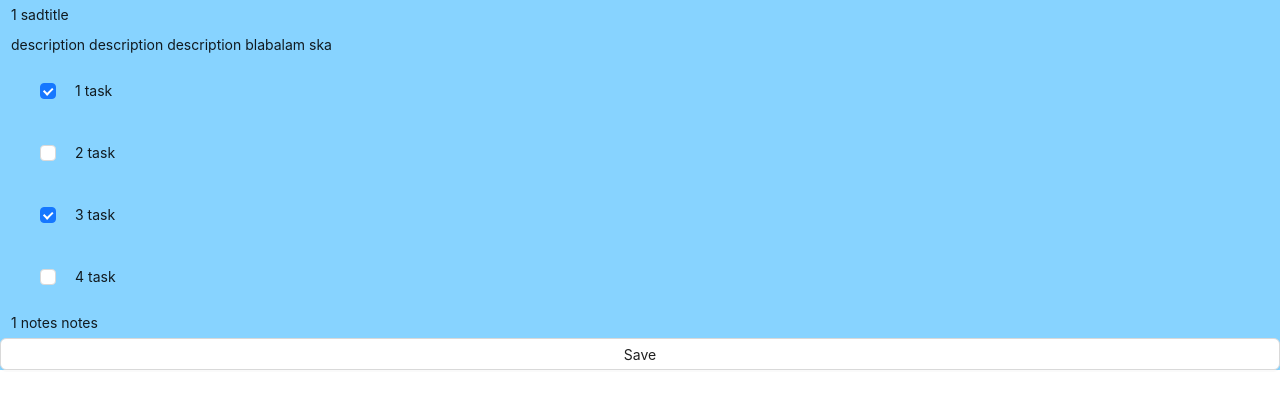
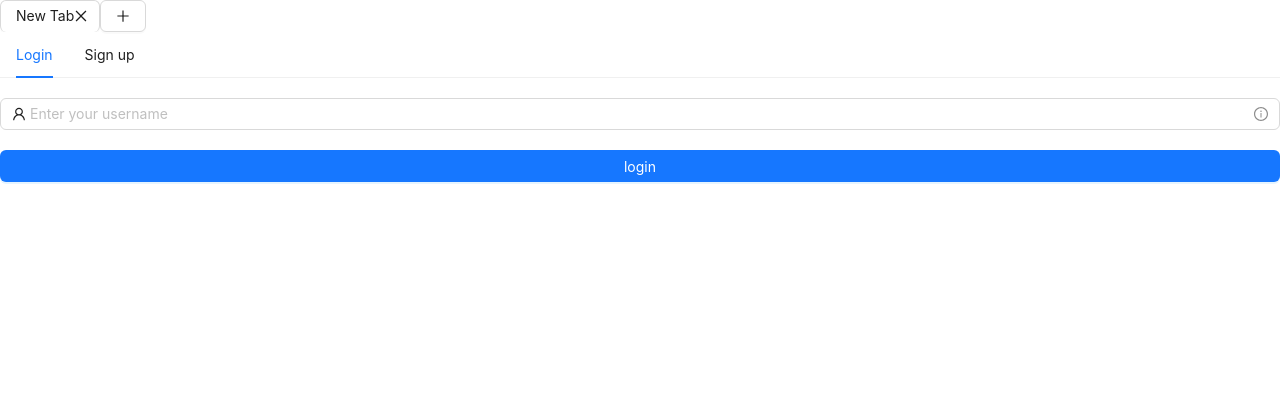
Before and after one commit to agfornalska/Agu-do, a React (Create React App) app: page / in a window 1280 px wide. Shown: the top 408 px of the page. Built offline with nearby package versions, Linux system fonts and the light colour scheme.

Commit message:
new functionalities to header

```diff
--- a/src/App.js
+++ b/src/App.js
@@ -1,9 +1,9 @@
 import React, { useState } from 'react'
 import './App.css'
-import { TabsComponent } from './components/TabsComponent'
-import { LoggingComponent } from './components/LoggingComponent'
+
 import { Sider } from './components/Sider/Sider'
 import { LoggedContent } from './components/LoggedContent/LoggedContent'
+import { Header } from './components/Header/Header'
 
 const initialItems = [
   {
@@ -32,7 +32,7 @@ function App() {
   const [items, setItems] = useState(initialItems)
   return (
     <div>
-      <LoggedContent current={current} />
+      <Header />
     </div>
   )
 }
--- /dev/null
+++ b/src/components/Header/Header.css
@@ -0,0 +1,33 @@
+.tab-list {
+  display: flex;
+  flex-direction: row;
+}
+.tab-cliked {
+}
+.tab-default {
+  display: flex;
+  flex-direction: row;
+
+  height: 32px;
+  padding: 4px 15px;
+
+  box-shadow: 0 2px 0 rgb(0 0 0 / 2%);
+  border: 1px solid transparent;
+  border-radius: 6px;
+  border-color: rgb(0 0 0 / 15%);
+  border-bottom: #ffffff;
+  color: rgba(0, 0, 0, 0.88);
+
+  font-size: 14px;
+  font-weight: 400;
+
+  cursor: pointer;
+  transition: all 0.2s cubic-bezier(0.645, 0.045, 0.355, 1);
+
+  touch-action: manipulation;
+  line-height: 1.5714285714285714;
+}
+.tab-delete-button {
+  width: 10px;
+  padding-inline-start: 2;
+}
--- /dev/null
+++ b/src/components/Header/Header.jsx
@@ -0,0 +1,99 @@
+import React, { useRef, useState } from 'react'
+
+import { Button } from 'antd'
+import { LoggedContent } from '../LoggedContent/LoggedContent'
+import { LoggingComponent } from '../LoggingComponent'
+import { PlusOutlined, CloseOutlined } from '@ant-design/icons'
+import classNames from 'classnames'
+
+import './Header.css'
+
+export function Header() {
+  const [panes, setPanes] = useState([{ name: null, id: null }])
+  const [userData, setUserData] = React.useState(panes[0])
+  const { id, name } = userData
+
+  function handleLoggedIn(responseBody) {
+    const newUserData = {
+      name: responseBody.name,
+      id: responseBody.id,
+    }
+    setUserData(newUserData)
+
+    const newPanes = panes.map((pane) =>
+      pane.id === null ? newUserData : pane
+    )
+    console.log(
+      '🚀 ~ file: Header.jsx:33 ~ handleLoggedIn ~ newPanes:',
+      newPanes
+    )
+    setPanes(newPanes)
+  }
+
+  function selectTabContent(newActiveTab) {
+    const newUserData = panes.find((pane) => pane.id === newActiveTab)
+    setUserData(newUserData)
+  }
+  function addTab() {
+    if (panes[panes.length - 1].id === null) return
+    const newPanes = [...panes]
+    const newElement = {
+      name: null,
+      id: null,
+    }
+    newPanes.push(newElement)
+    setPanes(newPanes)
+    setUserData(newElement)
+  }
+  function remove(event, targetId) {
+    console.log('🚀 ~ file: Header.jsx:49 ~ remove ~ targetId:', targetId)
+    if (panes.length === 1) {
+      setPanes([{ name: null, id: null }])
+      return
+    }
+
+    const newPanes = panes.filter((pane) => pane.id !== targetId)
+    if (userData.id === targetId) {
+      const newCurrentIndex = panes.map((pane) => pane.id).indexOf(targetId) - 1
+
+      newCurrentIndex !== -1
+        ? setUserData(newPanes[newCurrentIndex])
+        : setUserData(newPanes[0])
+    }
+    setPanes(newPanes)
+    event.stopPropagation()
+  }
+  return (
+    <div>
+      <div className='tab-list'>
+        {panes.map((pane) => (
+          <div
+            key={pane.id}
+            onClick={() => selectTabContent(pane.id)}
+            className={'tab-default'}
+          >
+            {pane.name ? pane.name : 'New Tab'}
+            <div
+              className='tab-delete-button'
+              onClick={(event) => remove(event, pane.id)}
+            >
+              <CloseOutlined />
+            </div>
+          </div>
+        ))}
+        <Button onClick={addTab}>
+          <PlusOutlined />
+        </Button>
+      </div>
+      {!id ? (
+        <LoggingComponent
+          userData={userData}
+          setUserData={setUserData}
+          handleLoggedIn={handleLoggedIn}
+        />
+      ) : (
+        <LoggedContent />
+      )}
+    </div>
+  )
+}
--- a/src/components/LoggedContent/LoggedContent.jsx
+++ b/src/components/LoggedContent/LoggedContent.jsx
@@ -63,13 +63,11 @@ export function LoggedContent({ current }) {
   return (
     <div className='box'>
       <Input
-        bordered={false}
         defaultValue='new title'
         value={title}
         onChange={(event) => handleInput('title', event)}
       />
       <Input
-        bordered={false}
         defaultValue='description'
         value={description}
         onChange={(event) => handleInput('description', event)}
@@ -83,7 +81,6 @@ export function LoggedContent({ current }) {
                 onChange={(event) => handleTaskList('checked', taskId, event)}
               >
                 <Input
-                  bordered={false}
                   defaultValue='new assigment'
                   value={taskTitle}
                   onChange={(event) => handleTaskList('changed', taskId, event)}
@@ -94,7 +91,6 @@ export function LoggedContent({ current }) {
         ))}
       </div>
       <Input
-        bordered={false}
         defaultValue='your notes'
         value={notes}
         onChange={(event) => handleInput('notes', event)}
--- /dev/null
+++ b/src/components/LoggingComponent.css
@@ -0,0 +1,5 @@
+.boksik {
+  display: flex;
+  row-gap: 20px;
+  flex-direction: column;
+}
--- a/src/components/LoggingComponent.js
+++ b/src/components/LoggingComponent.js
@@ -1,5 +1,5 @@
 import React, { useState } from 'react'
-
+import './LoggingComponent.css'
 import { InfoCircleOutlined, UserOutlined } from '@ant-design/icons'
 import { Input, Tooltip, Menu, Button } from 'antd'
 
@@ -14,9 +14,14 @@ const items = [
   },
 ]
 
-export function LoggingComponent({ userData, setUserData }) {
+export function LoggingComponent({ userData, setUserData, handleLoggedIn }) {
   const [current, setCurrent] = useState('login')
   const { id, name } = userData
+  console.log(
+    '🚀 ~ file: LoggingComponent.js:20 ~ LoggingComponent ~  userdata:',
+    name,
+    id
+  )
 
   function handleClick() {
     const requestBody = { userName: name }
@@ -25,36 +30,44 @@ export function LoggingComponent({ userData, setUserData }) {
       fetch('/auth', {
         method: 'POST',
         body: JSON.stringify(requestBody),
-      }).then((response) => console.log('Success:', response))
-      // .then((responseBody) => {
-      //   console.log('Success:', responseBody)
-      //   setUserData({ name: responseBody.name, id: responseBody.id })
-      // })
-      // .catch((error) => {
-      //   console.error('Error:', error)
-      // })
+      })
+        .then((response) => {
+          return response.json()
+        })
+        .then((responseBody) => {
+          if (responseBody.errorMessage)
+            throw new Error(responseBody.errorMessage)
+
+          handleLoggedIn(responseBody)
+        })
+        .catch(console.log)
     } else
       fetch('/user', { method: 'POST', body: JSON.stringify(requestBody) })
         .then((response) => response.json())
         .then((responseBody) => {
-          console.log('Success:', responseBody)
-          setUserData({ name: responseBody.name, id: responseBody.id })
+          if (responseBody.errorMessage)
+            throw new Error(responseBody.errorMessage)
+          handleLoggedIn(responseBody)
         })
+    console.log(
+      '🚀 ~ file: LoggingComponent.js:39 ~ autentykacja ~ userData:',
+      userData
+    )
   }
-
+  function handleChange(event) {
+    setUserData({ ...userData, name: event.target.value })
+  }
   return (
-    <>
+    <div className='boksik'>
       <Menu
         onClick={(e) => setCurrent(e.key)}
         selectedKeys={current}
         mode='horizontal'
         items={items}
       />
-      <br />
-      <>
+
       <Input
-          value={name}
-          onChange={(e) => setUserData({ name: e.target.value, id })}
+        onChange={handleChange}
         placeholder='Enter your username'
         prefix={<UserOutlined className='site-form-item-icon' />}
         suffix={
@@ -63,15 +76,10 @@ export function LoggingComponent({ userData, setUserData }) {
           </Tooltip>
         }
       />
-        <br />
-        <br />
-        <Button
-          type='primary'
-          onClick={() => handleClick(current, userData, setUserData)}
-        >
+
+      <Button type='primary' onClick={() => handleClick()}>
         {current}
       </Button>
-      </>
-    </>
+    </div>
   )
 }
--- a/src/components/TabContent.js
+++ /dev/null
@@ -1,14 +0,0 @@
-import React from 'react'
-import { LoggingComponent } from './LoggingComponent'
-
-export function TabContent() {
-  const [userData, setUserData] = React.useState({ id: null, name: null })
-  const { id, name } = userData
-  console.log('🚀 ~ file: TabContent.js:7 ~ TabContent ~ name', name)
-  console.log('🚀 ~ file: TabContent.js:6 ~ TabContent ~ id', id)
-
-  if (!id)
-    return <LoggingComponent userData={userData} setUserData={setUserData} />
-
-  return <div>Udalo ci się zalogować {name}</div>
-}
--- a/src/components/TabsComponent.js
+++ /dev/null
@@ -1,74 +0,0 @@
-import React, { useRef, useState } from 'react'
-
-import { Tabs } from 'antd'
-
-import { TabContent } from './TabContent'
-
-export function TabsComponent() {
-  const { id, name } = { id: null, name: null }
-  const initialItems = [
-    {
-      label: name,
-      children: <TabContent />,
-      key: '1',
-      id: id,
-    },
-  ]
-  const [activeKey, setActiveKey] = useState(initialItems[0].key)
-  const [items, setItems] = useState(initialItems)
-  const newTabIndex = useRef(0)
-  const onChange = (newActiveKey) => {
-    setActiveKey(newActiveKey)
-  }
-  //dodawanie nowego taba
-  const add = () => {
-    const newActiveKey = `newTab${newTabIndex.current++}`
-    const newPanes = [...items] //propsy
-    newPanes.push({
-      label: 'new tab',
-      children: <TabContent />,
-      key: newActiveKey,
-    })
-    setItems(newPanes)
-    setActiveKey(newActiveKey)
-  }
-
-  const remove = (targetKey) => {
-    let newActiveKey = activeKey
-    let lastIndex = -1
-    items.forEach((item, i) => {
-      if (item.key === targetKey) {
-        lastIndex = i - 1
-      }
-    })
-    const newPanes = items.filter((item) => item.key !== targetKey)
-    if (newPanes.length && newActiveKey === targetKey) {
-      if (lastIndex >= 0) {
-        newActiveKey = newPanes[lastIndex].key
-      } else {
-        newActiveKey = newPanes[0].key
-      }
-    }
-    setItems(newPanes)
-    setActiveKey(newActiveKey)
-  }
-
-  const onEdit = (targetKey, action) => {
-    if (action === 'add') {
-      //pojawienie sie formularza dodawania
-      add()
-    } else {
-      remove(targetKey)
-    }
-  }
-
-  return (
-    <Tabs
-      type='editable-card'
-      onChange={onChange}
-      activeKey={activeKey}
-      onEdit={onEdit}
-      items={items}
-    />
-  )
-}
```
Lines whose indentation alone changed are shown as unchanged.
